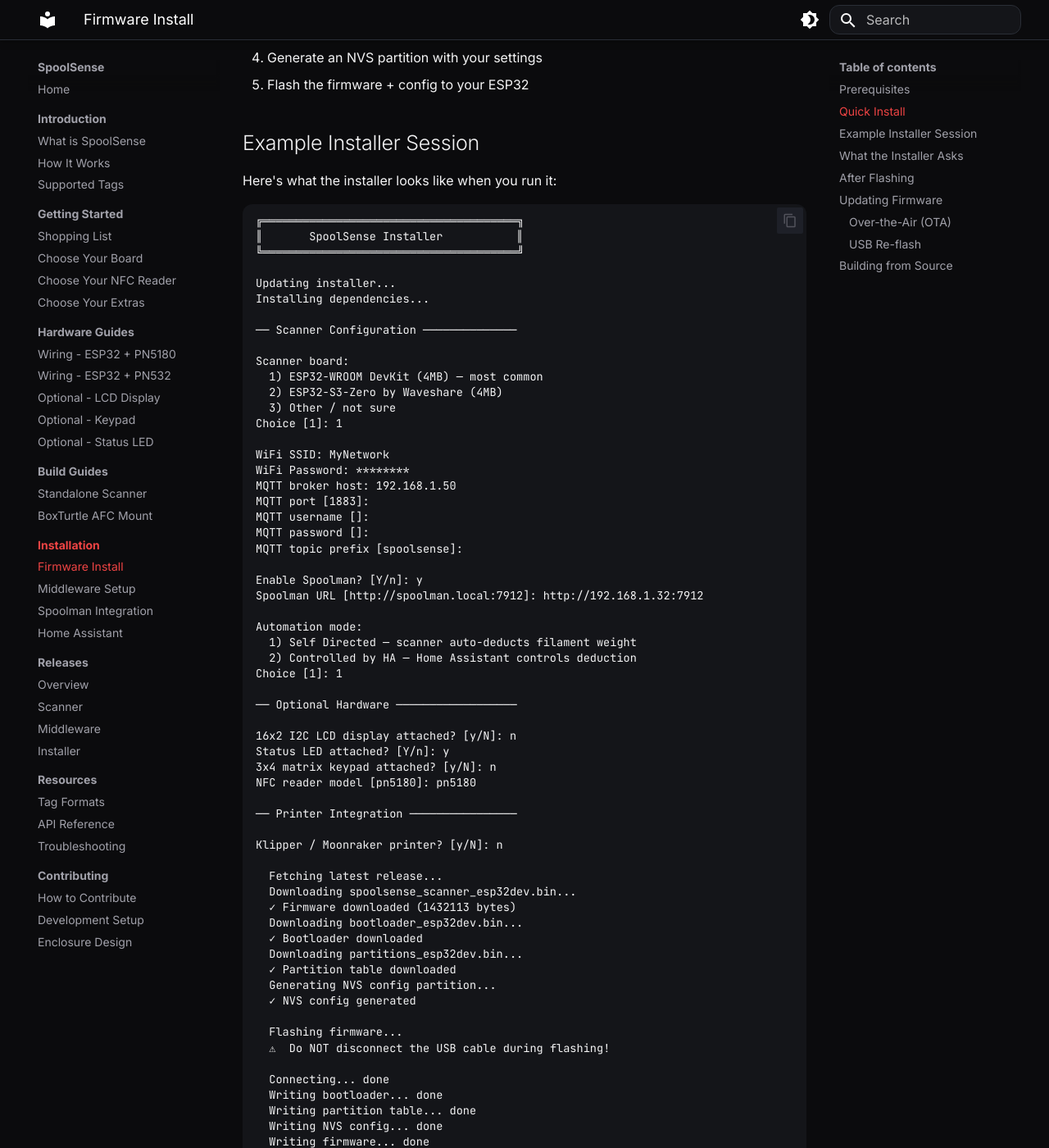
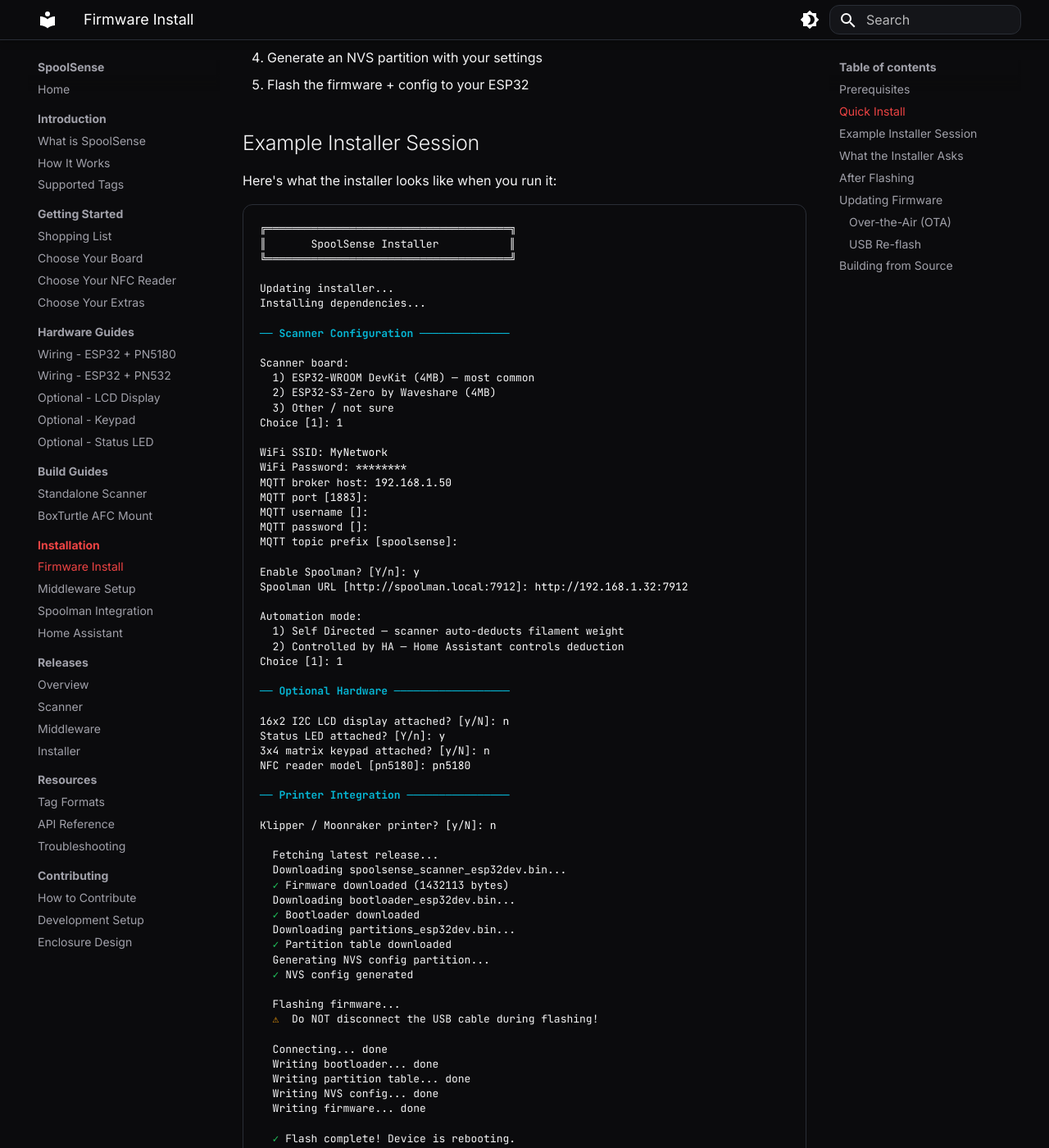
Before and after one commit to SpoolSense/spoolsense.org, an MkDocs documentation site: the page built from docs/installation/firmware.md, in a window 1280 px wide and 1400 px high, scrolled down 689 px. Shown: the whole window at 82% size. Built offline with MkDocs 1.6.1 and Material for MkDocs 9.7.7, drawn with Linux system fonts in a browser that asks for light colours; some of the changed text lies outside the part shown.

Commit message:
docs: color installer output — cyan headers, green checkmarks, yellow warning

````diff
--- a/docs/installation/firmware.md
+++ b/docs/installation/firmware.md
@@ -28,7 +28,8 @@ The installer will:
 
 Here's what the installer looks like when you run it:
 
-```
+<div class="installer-output" style="background:#0b0b0d; border:1px solid #2a2e36; border-radius:12px; padding:20px; font-family:'JetBrains Mono',monospace; font-size:13px; line-height:1.7; overflow-x:auto; color:#f4f4f5">
+<pre style="margin:0; background:transparent; color:inherit">
 ╔══════════════════════════════════════╗
 ║       SpoolSense Installer           ║
 ╚══════════════════════════════════════╝
@@ -36,53 +37,53 @@ Here's what the installer looks like when you run it:
 Updating installer...
 Installing dependencies...
 
-── Scanner Configuration ──────────────
+<span style="color:#06b6d4;font-weight:bold">── Scanner Configuration ──────────────</span>
 
 Scanner board:
   1) ESP32-WROOM DevKit (4MB) — most common
   2) ESP32-S3-Zero by Waveshare (4MB)
   3) Other / not sure
-Choice [1]: 1
+Choice [1]: <span style="color:#fff">1</span>
 
-WiFi SSID: MyNetwork
-WiFi Password: ********
-MQTT broker host: 192.168.1.50
+WiFi SSID: <span style="color:#fff">MyNetwork</span>
+WiFi Password: <span style="color:#fff">********</span>
+MQTT broker host: <span style="color:#fff">192.168.1.50</span>
 MQTT port [1883]:
 MQTT username []:
 MQTT password []:
 MQTT topic prefix [spoolsense]:
 
-Enable Spoolman? [Y/n]: y
-Spoolman URL [http://spoolman.local:7912]: http://192.168.1.32:7912
+Enable Spoolman? [Y/n]: <span style="color:#fff">y</span>
+Spoolman URL [http://spoolman.local:7912]: <span style="color:#fff">http://192.168.1.32:7912</span>
 
 Automation mode:
   1) Self Directed — scanner auto-deducts filament weight
   2) Controlled by HA — Home Assistant controls deduction
-Choice [1]: 1
+Choice [1]: <span style="color:#fff">1</span>
 
-── Optional Hardware ──────────────────
+<span style="color:#06b6d4;font-weight:bold">── Optional Hardware ──────────────────</span>
 
-16x2 I2C LCD display attached? [y/N]: n
-Status LED attached? [Y/n]: y
-3x4 matrix keypad attached? [y/N]: n
-NFC reader model [pn5180]: pn5180
+16x2 I2C LCD display attached? [y/N]: <span style="color:#fff">n</span>
+Status LED attached? [Y/n]: <span style="color:#fff">y</span>
+3x4 matrix keypad attached? [y/N]: <span style="color:#fff">n</span>
+NFC reader model [pn5180]: <span style="color:#fff">pn5180</span>
 
-── Printer Integration ────────────────
+<span style="color:#06b6d4;font-weight:bold">── Printer Integration ────────────────</span>
 
-Klipper / Moonraker printer? [y/N]: n
+Klipper / Moonraker printer? [y/N]: <span style="color:#fff">n</span>
 
   Fetching latest release...
   Downloading spoolsense_scanner_esp32dev.bin...
-  ✓ Firmware downloaded (1432113 bytes)
+  <span style="color:#22c55e">✓</span> Firmware downloaded (1432113 bytes)
   Downloading bootloader_esp32dev.bin...
-  ✓ Bootloader downloaded
+  <span style="color:#22c55e">✓</span> Bootloader downloaded
   Downloading partitions_esp32dev.bin...
-  ✓ Partition table downloaded
+  <span style="color:#22c55e">✓</span> Partition table downloaded
   Generating NVS config partition...
-  ✓ NVS config generated
+  <span style="color:#22c55e">✓</span> NVS config generated
 
   Flashing firmware...
-  ⚠  Do NOT disconnect the USB cable during flashing!
+  <span style="color:#f59e0b">⚠</span>  Do NOT disconnect the USB cable during flashing!
 
   Connecting... done
   Writing bootloader... done
@@ -90,10 +91,11 @@ Klipper / Moonraker printer? [y/N]: n
   Writing NVS config... done
   Writing firmware... done
 
-  ✓ Flash complete! Device is rebooting.
+  <span style="color:#22c55e">✓</span> Flash complete! Device is rebooting.
 
   Connect to http://spoolsense.local to verify.
-```
+</pre>
+</div>
 
 ## What the Installer Asks
 
````
